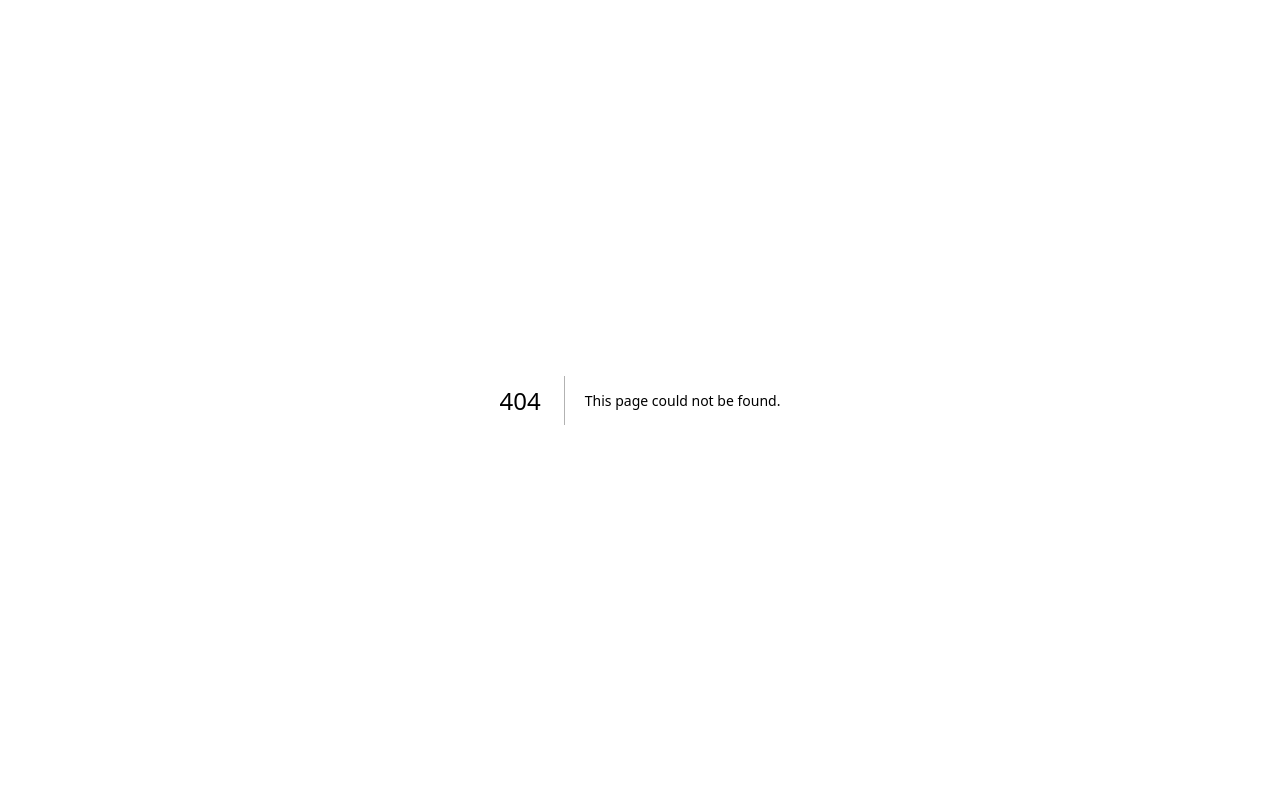
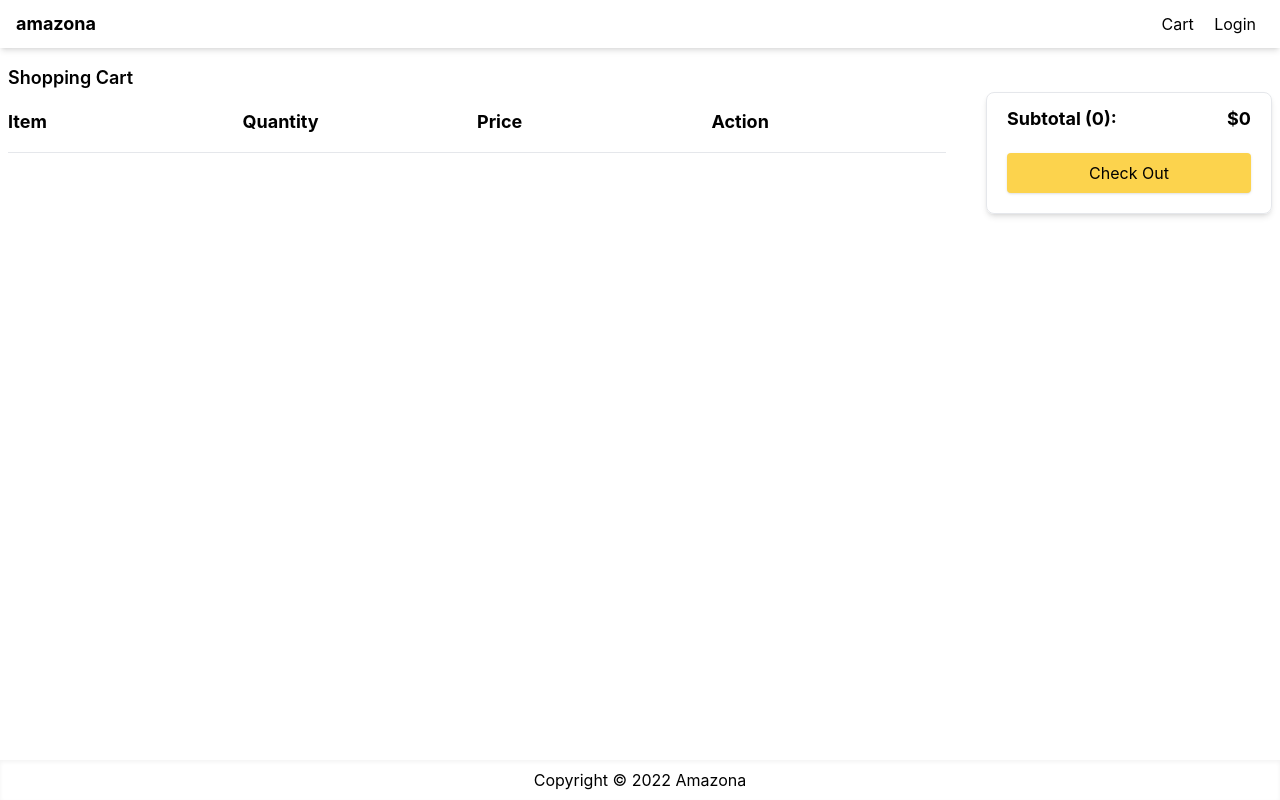
Before and after one commit to nimmet/React-Next-Tailwind-Project, a Next.js app in the folder next-tailwind-amazona/: page /cart in a window 1280 px wide. Before the commit this address had no page. Built offline with nearby package versions, Linux system fonts and the light colour scheme.

Commit message:
added cart page

```diff
--- a/next-tailwind-amazona/package.json
+++ b/next-tailwind-amazona/package.json
@@ -14,7 +14,8 @@
     "eslint-config-next": "13.0.5",
     "next": "13.0.5",
     "react": "18.2.0",
-    "react-dom": "18.2.0"
+    "react-dom": "18.2.0",
+    "react-icons": "^4.7.1"
   },
   "devDependencies": {
     "@types/react": "^18.0.25",
--- /dev/null
+++ b/next-tailwind-amazona/pages/cart.js
@@ -0,0 +1,78 @@
+import Image from "next/image";
+import React, { useContext } from "react";
+import { Layout } from "../components/Layout";
+import { Store } from "../utils/Store";
+import { TiDeleteOutline } from "react-icons/ti";
+
+const cart = () => {
+  const { state, dispatch } = useContext(Store);
+  const { cart } = state;
+  let total = 0
+
+  const deleteItemHandler =(slug)=> {
+    cart.cartItems.filter((item)=> item.slug !== slug)
+  }
+
+
+  return (
+    <Layout title="Shopping Cart">
+      <div >
+        <h1 className=" text-lg font-[600]">Shopping Cart</h1>
+
+
+          <div className=" grid grid-cols-1 md:grid-cols-4 justify-center gap-10">
+          <div className=" md:col-span-3">
+            <div className=" border-b border-b-gray-200" >
+              <ul className="grid grid-cols-4 justify-start items-center py-4 text-lg font-bold">
+                <li className="">Item</li>
+                <li>Quantity</li>
+                <li>Price</li>
+                <li>Action</li>
+              </ul>
+            </div>
+
+            <div>
+              {cart.cartItems.map((item, index) => {
+                total += item.price * item.quantity
+                return (
+                  <div key={index} className="grid grid-cols-4 justify-start items-center gap-2 border-b border-b-gray-200 py-4">
+                  <div className=" justify-start items-center gap-2 flex">
+                    <div className=" w-10 h-10">
+                      <Image
+                        src={item.image}
+                        alt={item.name}
+                        width={25}
+                        height={25}
+                        layout="responsive"
+                      />
+                    </div>
+                    <h1 className=" ">{item.name}</h1>
+                    </div>
+                    <h1>{item.quantity}</h1>
+                    <h1>${item.price}</h1>
+                    <h1>
+                      <TiDeleteOutline className=" cursor-pointer" size={30}
+                       onClick= {()=> deleteItemHandler(item.slug)}/>
+                    </h1>
+                  </div>
+                );
+              })}
+            </div>
+</div>
+            <div className="card h-min">
+              <div className="mx-5 flex justify-between items-center mt-3 text-lg font-bold">
+                <h1 className=" ">Subtotal ({cart.cartItems.length}): </h1>
+                <h1>${total}</h1>
+              </div>
+              <div className="p-5">
+
+              <button className="primary-button w-full">Check Out</button>
+              </div>
+            </div>
+          </div>
+        </div>
+    </Layout>
+  );
+};
+
+export default cart;
```
Also changed, not shown: 1 other file (tests, documents, lock files or other folders).
